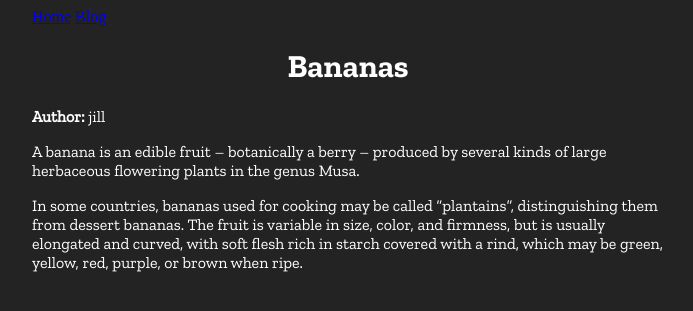
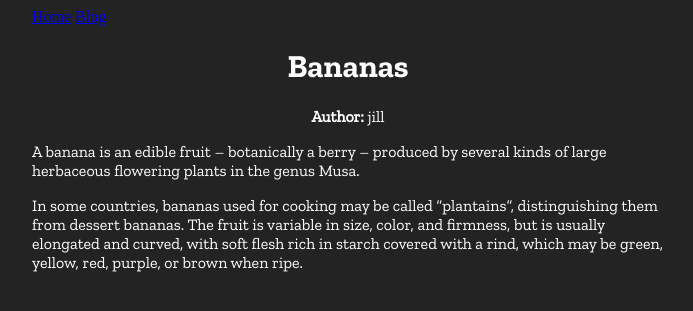
Before and after one commit to pvorisek25/pvorisek25.github.io, a Jekyll site: the page built from _posts/2021-03-17-bananas.md, in a window 1280 px wide. Shown: the top 311 px of the page, without its empty margins (292-985 px from the left). Built offline with Jekyll 4.4.1, drawn with Linux system fonts in a browser that asks for light colours.

Commit message:
Fixed post layout

```diff
--- a/_layouts/post.html
+++ b/_layouts/post.html
@@ -12,7 +12,7 @@
 		<div id="content">
 			{% include navigation.html %}
 			<h1 class="title">{{ page.title }}</h1>
-			<p class="paragraph"><b>Author: </b>{{ page.author }}</p>
+			<p class="info"><b>Author: </b>{{ page.author }}</p>
 			<div class="paragraph">
 				{{ content }}
 			</div>
--- a/styles/general.css
+++ b/styles/general.css
@@ -16,6 +16,13 @@ body
 	color: white;
 	font-family: ZillaSlab;
 	text-align: left;
+}
+
+.info
+{
+	color: white;
+	font-family: ZillaSlab;
+	text-align: center;
 }
 
 #page
```
